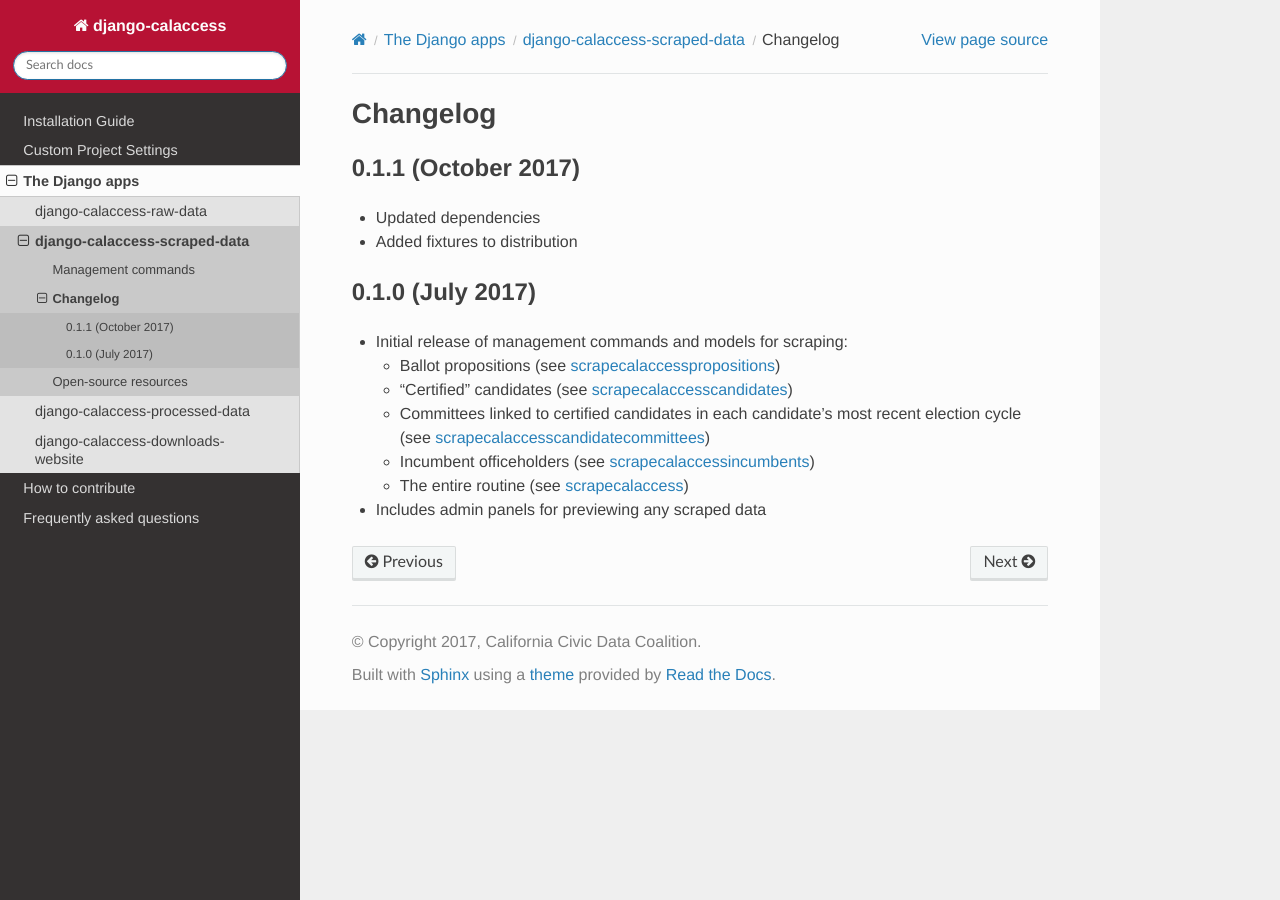
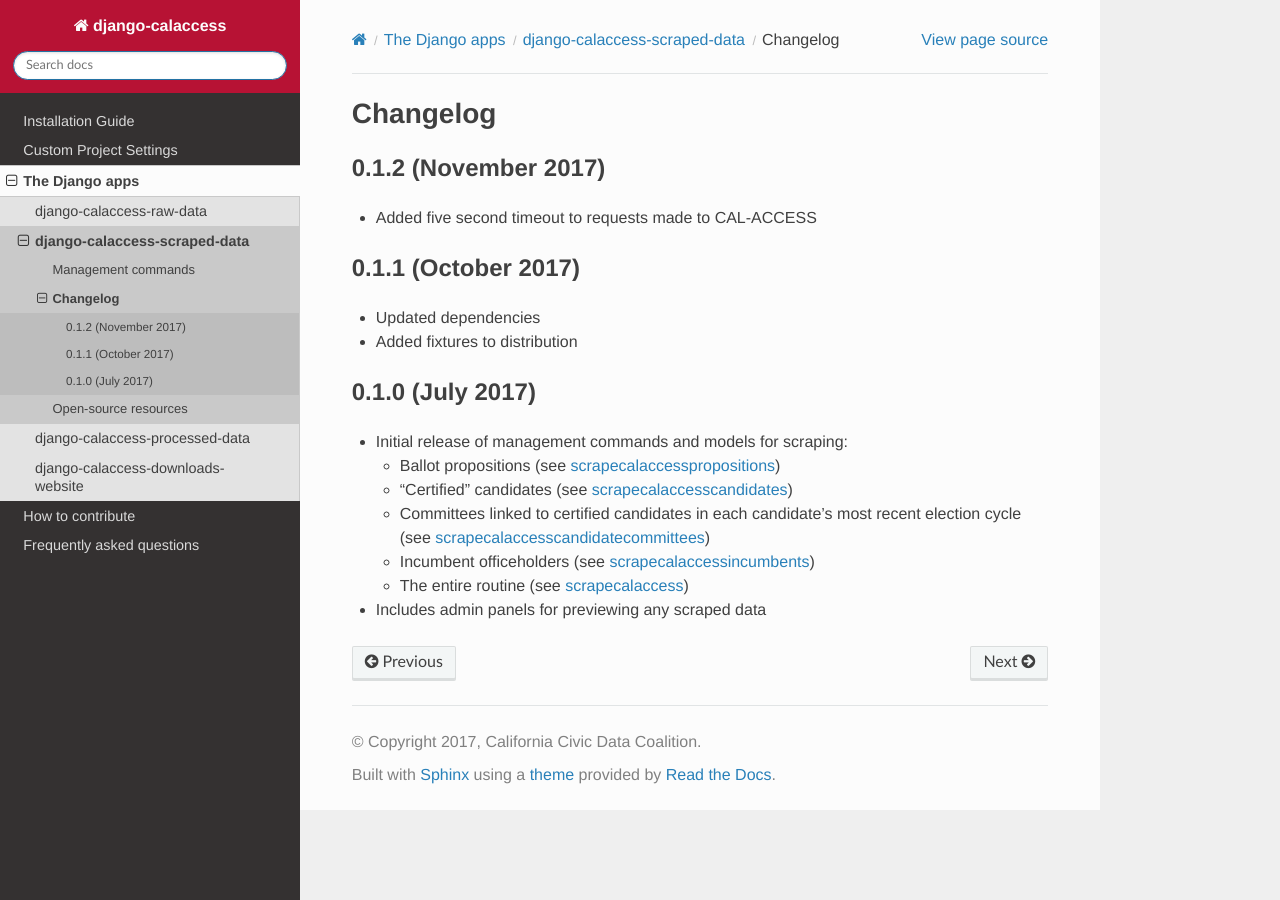
Before and after one commit to palewire/django-calaccess-technical-documentation, a Sphinx documentation site: the page built from docs/apps/calaccess_scraped/changelog.rst, in a window 1280 px wide. Built offline with Sphinx 7.4.7 and the Read the Docs theme 2.0.0, drawn with Linux system fonts in a browser that asks for light colours.

Commit message:
Update changelog.rst

```diff
--- a/docs/apps/calaccess_scraped/changelog.rst
+++ b/docs/apps/calaccess_scraped/changelog.rst
@@ -1,5 +1,10 @@
 Changelog
 =========
+
+0.1.2 (November 2017)
+---------------------
+
+* Added five second timeout to requests made to CAL-ACCESS
 
 0.1.1 (October 2017)
 --------------------
```
